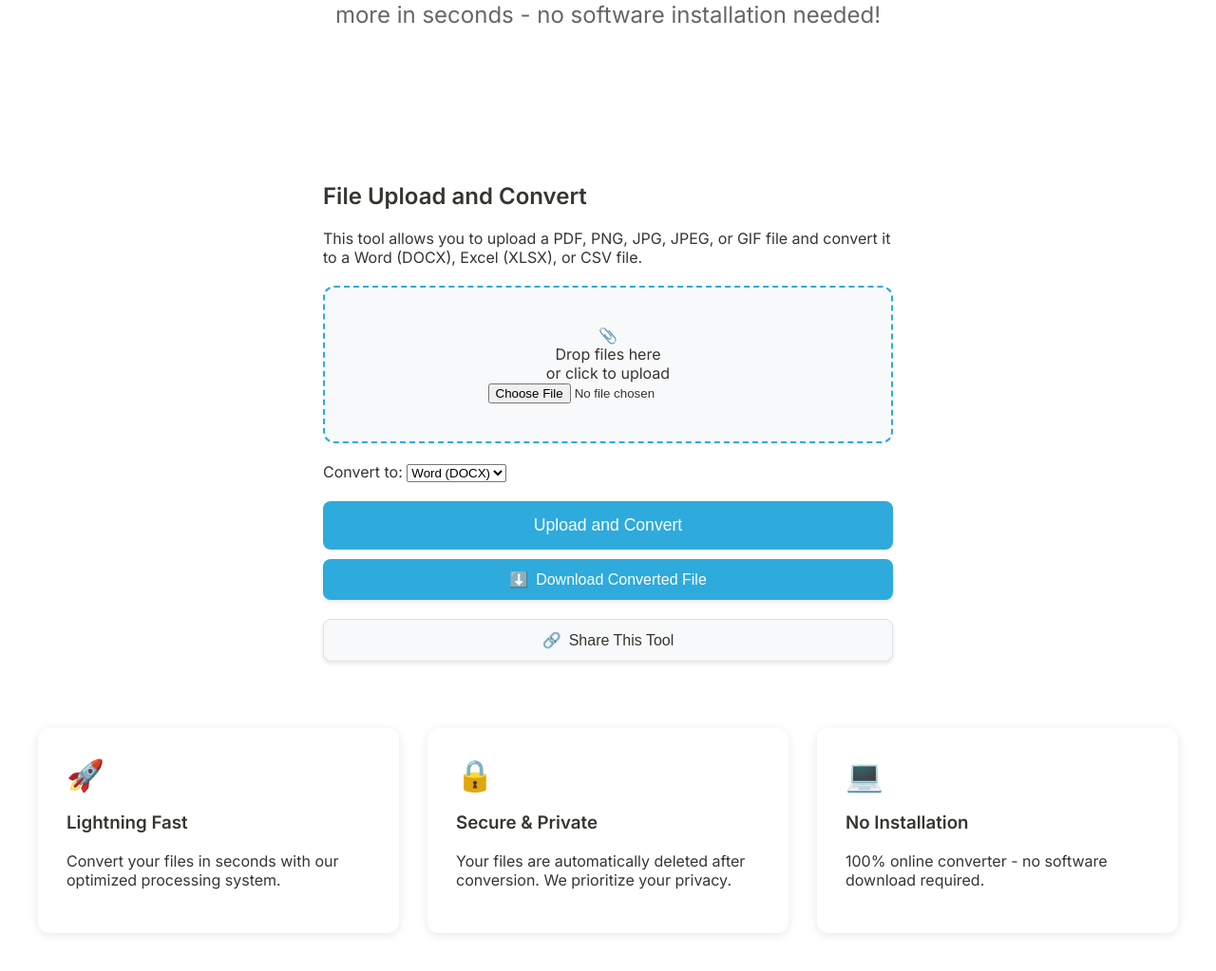
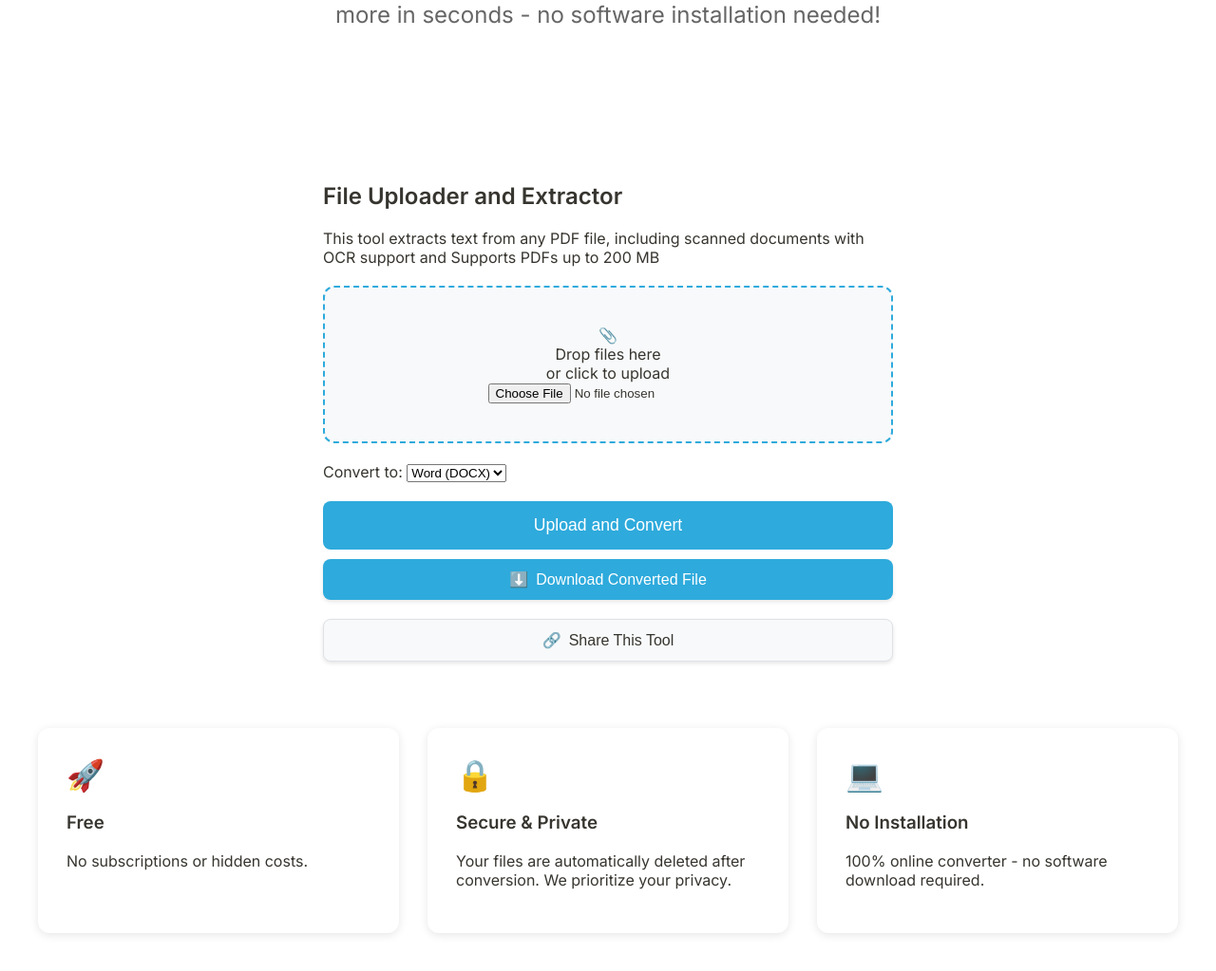
Before and after one commit to RandyXia123/file-converter, a Flask app: page / in a window 1280 px wide. Shown: the part 230-1253 px from the top of the page at 95% size. Run offline with Flask 2, Linux system fonts and the light colour scheme.

Commit message:
Update index, sitemap, and app to point the service to new domain

```diff
--- a/app.py
+++ b/app.py
@@ -48,10 +48,10 @@ pytesseract.pytesseract.tesseract_cmd = os.getenv('TESSERACT_PATH', '/usr/bin/te
 
 app = Flask(__name__)
 CORS(app, resources={
-    r"/upload": {"origins": ["https://file-converter-1-95ml.onrender.com"]},
-    r"/system-check": {"origins": ["https://file-converter-1-95ml.onrender.com"]},
-    r"/sitemap.xml": {"origins": ["https://file-converter-1-95ml.onrender.com"]},
-    r"/robots.txt": {"origins": ["https://file-converter-1-95ml.onrender.com"]}
+    r"/upload": {"origins": ["https://www.simplepdftoword.com"]},
+    r"/system-check": {"origins": ["https://www.simplepdftoword.com"]},
+    r"/sitemap.xml": {"origins": ["https://www.simplepdftoword.com"]},
+    r"/robots.txt": {"origins": ["https://www.simplepdftoword.com"]}
 })
 
 # Create folders
@@ -70,7 +70,7 @@ def allowed_file(filename):
     return '.' in filename and filename.rsplit('.', 1)[1].lower() in ALLOWED_EXTENSIONS
 
 def cleanup_old_files():
-    """Remove files older than 10 minutes"""
+    """Remove files older than 1 minute"""
     try:
         current_time = datetime.now()
         for folder in [UPLOAD_FOLDER, CONVERTED_FOLDER]:
@@ -78,7 +78,7 @@ def cleanup_old_files():
                 for filename in os.listdir(folder):
                     filepath = os.path.join(folder, filename)
                     file_time = datetime.fromtimestamp(os.path.getmtime(filepath))
-                    if current_time - file_time > timedelta(minutes=10):
+                    if current_time - file_time > timedelta(minutes=2):  # Changed from 10 to 2 minute
                         try:
                             if os.path.isfile(filepath):
                                 os.remove(filepath)
@@ -92,7 +92,7 @@ def cleanup_old_files():
 def periodic_cleanup():
     while True:
         cleanup_old_files()
-        time.sleep(300)
+        time.sleep(120)  # Changed from 300 to 120 seconds to check more frequently
 
 def convert_pdf_to_word(pdf_path, output_path):
     try:
@@ -161,9 +161,9 @@ def index():
 
 @app.route('/upload', methods=['POST'])
 def upload_file():
-    cleanup_old_files()
+    cleanup_old_files()  # Run cleanup before processing new file
     # Define max file size (20MB)
-    MAX_FILE_SIZE = 20 * 1024 * 1024  # 20MB in bytes
+    MAX_FILE_SIZE = 200 * 1024 * 1024  # 20MB in bytes
 
     if 'file' not in request.files:
         return 'Please select a file', 400
@@ -180,7 +180,7 @@ def upload_file():
     file.seek(0)  # Reset file pointer to beginning
 
     if file_size > MAX_FILE_SIZE:
-        return 'File size exceeds 20MB limit', 400
+        return 'File size exceeds 200MB limit', 400
 
     if file and allowed_file(file.filename):
         # Save original file
@@ -245,7 +245,7 @@ def serve_robots():
     return send_from_directory('templates', 'robots.txt')
 
 if __name__ == '__main__':
-    # Add these lines before app.run
+    # Start cleanup thread
     cleanup_thread = Thread(target=periodic_cleanup, daemon=True)
     cleanup_thread.start()
 
--- a/templates/index.html
+++ b/templates/index.html
@@ -13,14 +13,14 @@
     <!-- Open Graph tags (for social media sharing) -->
     <meta property="og:title" content="Online File Converter Tool">
     <meta property="og:description" content="Free online tool to convert files between multiple formats instantly">
-    <meta property="og:url" content="https://file-converter-1-95ml.onrender.com/">
+    <meta property="og:url" content="https://www.simplepdftoword.com/">
     <meta property="og:type" content="website">
 
     <!-- Additional useful meta tags -->
     <meta name="robots" content="index,follow">
     <meta name="author" content="Qinghao Xia">
     <meta name="google-site-verification" content="zDhVSs_ZoZWOkCdcB0RxMkC41Ci9lfPGi97JEHjdy6I">
-    <link rel="canonical" href="https://file-converter-1-95ml.onrender.com/">
+    <link rel="canonical" href="https://www.simplepdftoword.com/">
 
     <!-- Existing styles -->
     <link rel="stylesheet" href="https://fonts.googleapis.com/css2?family=Inter:wght@400;500;600&display=swap">
@@ -204,8 +204,8 @@
     </div>
 
     <div class="upload-form">
-        <h2>File Upload and Convert</h2>
-        <p>This tool allows you to upload a PDF, PNG, JPG, JPEG, or GIF file and convert it to a Word (DOCX), Excel (XLSX), or CSV file.</p>
+        <h2>File Uploader and Extractor</h2>
+        <p>This tool extracts text from any PDF file, including scanned documents with OCR support and Supports PDFs up to 200 MB</p>
         <form id="uploadForm">
             <div class="form-group">
                 <div class="upload-area" id="uploadArea">
@@ -236,8 +236,8 @@
     <div class="features-grid">
         <div class="feature-card">
             <div class="feature-icon">🚀</div>
-            <h3>Lightning Fast</h3>
-            <p>Convert your files in seconds with our optimized processing system.</p>
+            <h3>Free</h3>
+            <p>No subscriptions or hidden costs. </p>
         </div>
         <div class="feature-card">
             <div class="feature-icon">🔒</div>
@@ -255,7 +255,7 @@
         let convertedFileUrl = null;
         let convertedFileName = null;
 
-        const MAX_FILE_SIZE = 20 * 1024 * 1024; // 20MB in bytes
+        const MAX_FILE_SIZE = 200 * 1024 * 1024; // 20MB in bytes
 
         function updateMessage(type, text) {
             const messageElement = document.getElementById('message');
@@ -269,7 +269,7 @@
             const selectedFileDiv = document.getElementById('selectedFile');
 
             if (file && file.size > MAX_FILE_SIZE) {
-                updateMessage('error', 'File size exceeds 20MB limit');
+                updateMessage('error', 'File size exceeds 200MB limit');
                 this.value = ''; // Clear the file input
                 selectedFileDiv.style.display = 'none';
                 return;
--- a/templates/sitemap.xml
+++ b/templates/sitemap.xml
@@ -1,7 +1,7 @@
 <?xml version="1.0" encoding="UTF-8"?>
 <urlset xmlns="http://www.sitemaps.org/schemas/sitemap/0.9">
    <url>
-      <loc>https://file-converter-1-95ml.onrender.com/</loc>
+      <loc>https://www.simplepdftoword.com/</loc>
       <lastmod>2025-01-01</lastmod>
       <changefreq>weekly</changefreq>
       <priority>1.0</priority>
```
